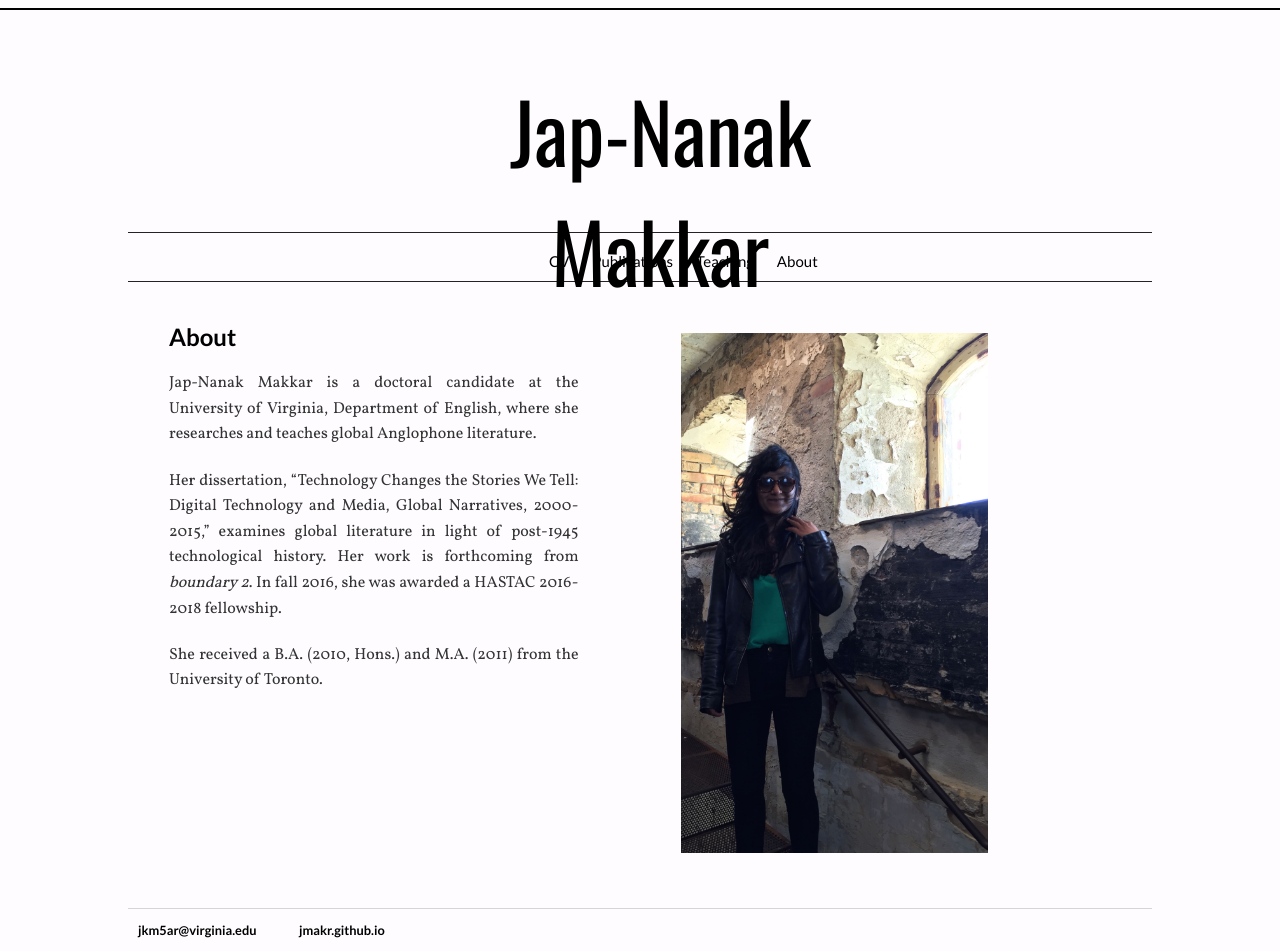
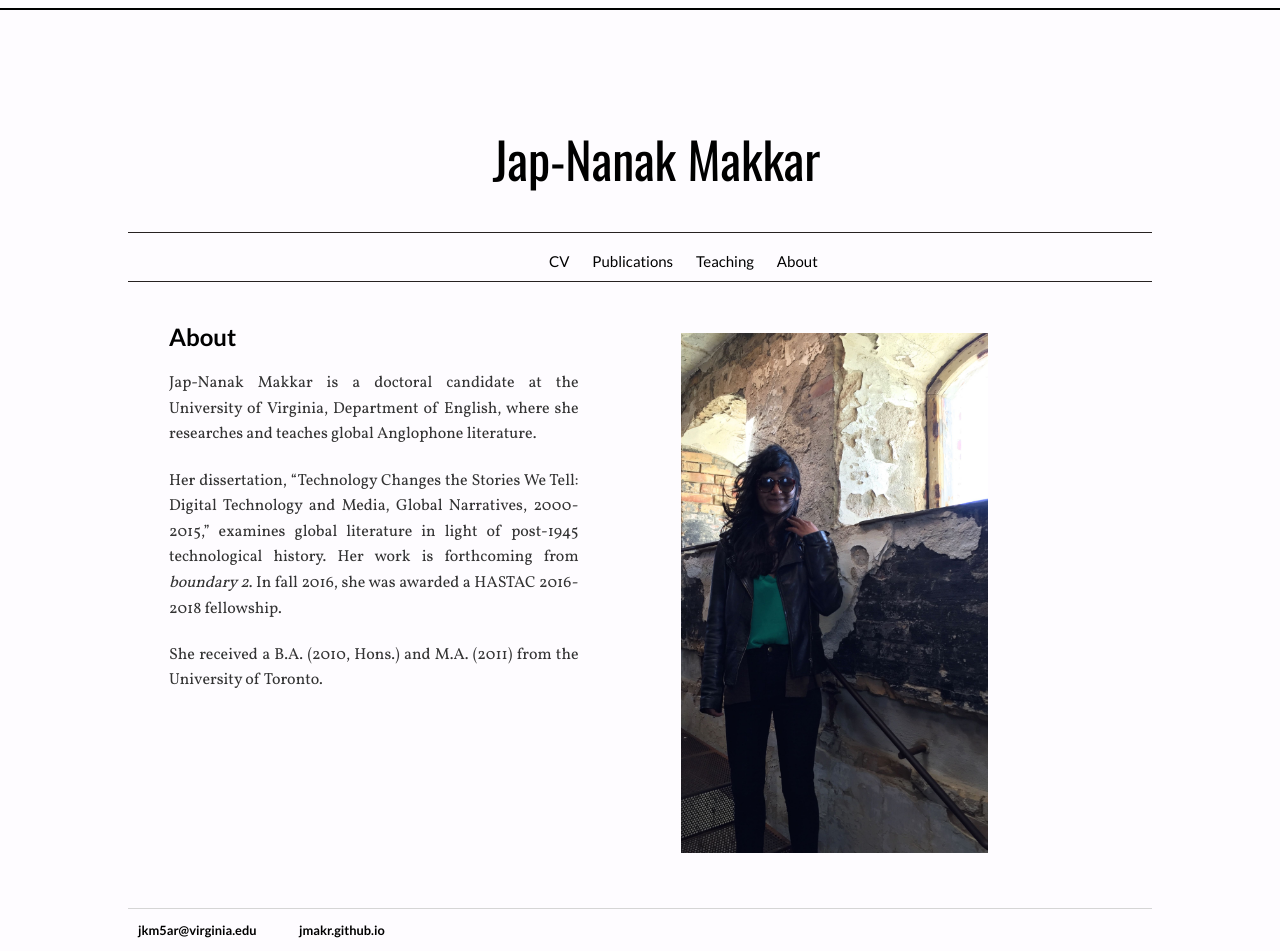
Before and after one commit to jmakr/jmakr.github.io, a Jekyll site: the page built from index.html, in a window 1280 px wide. Built offline with Jekyll 4.4.1, drawn with Linux system fonts in a browser that asks for light colours.

Commit message:
Update main.css

```diff
--- a/css/main.css
+++ b/css/main.css
@@ -24,7 +24,7 @@ h1 {
   text-align: center;
   font-family: 'Oswald', sans-serif;
   font-weight:400;
-  font-size: 82px;
+  font-size: 50px;
   line-height: 120px;
 
 
```
